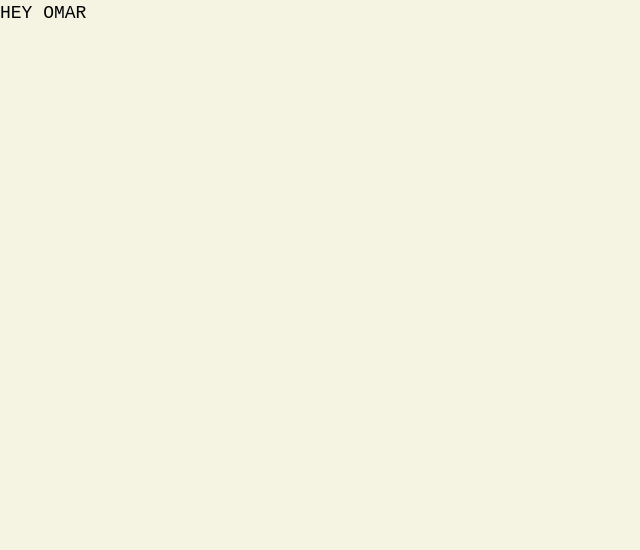
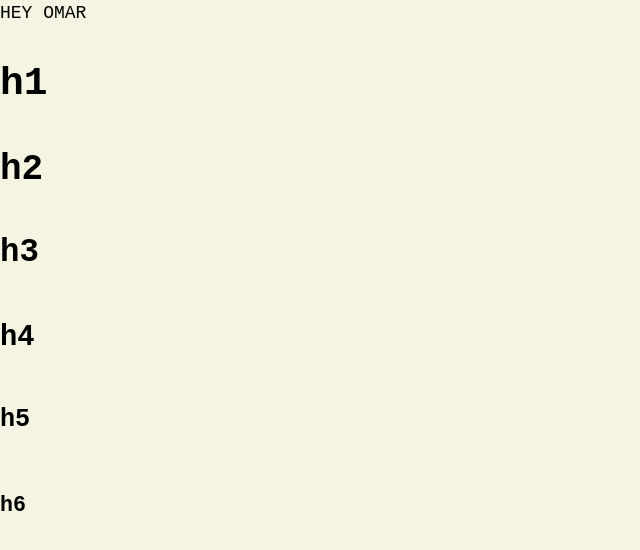
Before and after one commit to hafezoa/curly-umbrella, a website: page index.html in a window 1280 px wide. Shown: the whole page, without its empty margins (0-640 px from the left). Drawn offline with Linux system fonts and the light colour scheme.

Commit message:
add styling for heder tags

```diff
--- a/index.html
+++ b/index.html
@@ -10,6 +10,24 @@
   <header>
 HEY OMAR
   </header>
+  <h1>
+    h1
+  </h1>
+  <h2>
+    h2
+  </h2>
+  <h3>
+    h3
+  </h3>
+  <h4>
+    h4
+  </h4>
+  <h5>
+    h5
+  </h5>
+  <h6>
+    h6
+  </h6>
   <footer>
 
   </footer>
--- /dev/null
+++ b/src/styles/_universe.scss
@@ -0,0 +1,7 @@
+
+@for $i from 1 through 6 {
+  $font-size: 2.4rem-($i*0.2);
+  h#{$i} {
+    font-size: $font-size;
+  }
+}
--- a/src/styles/main.scss
+++ b/src/styles/main.scss
@@ -1,5 +1,6 @@
 @import '_lightsabers.scss';
 @import '_theforce.scss';
+@import '_universe.scss';
 
 html, body {
     background-color: $--bg-color;
```
Also changed, not shown: dist/css/main.css, dist/js/index.js.
